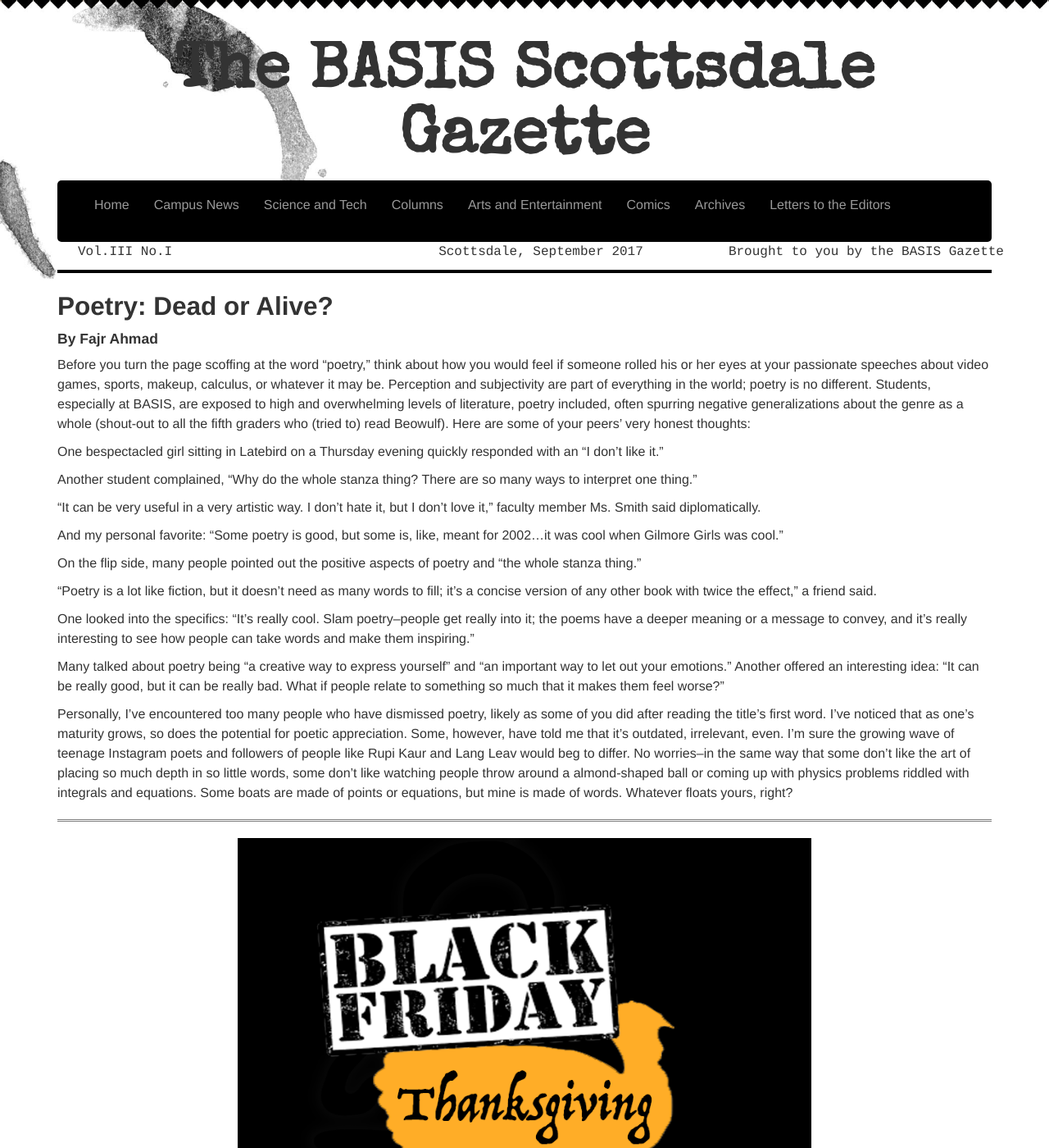
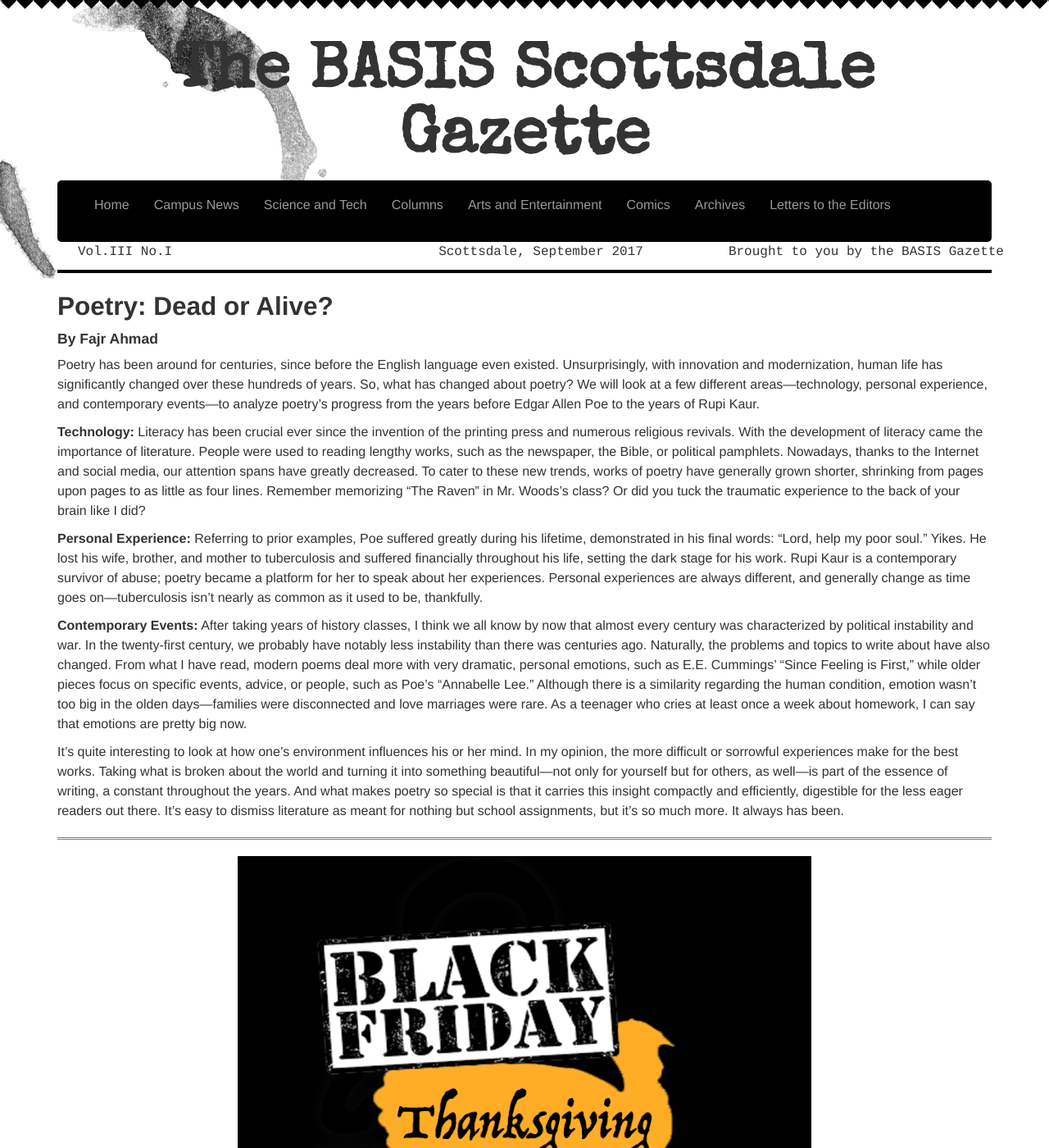
Before and after one commit to Awake99/Awake99.github.io, a Jekyll site: the page built from artent/_posts/2017-09-29-poetry.md, in a window 1280 px wide and 1400 px high. Shown: the whole window at 82% size. Built offline with Jekyll 4.4.1, drawn with Linux system fonts in a browser that asks for light colours; nearby versions of some CDN libraries.

Commit message:
Update 2017-09-29-poetry.md

```diff
--- a/artent/_posts/2017-09-29-poetry.md
+++ b/artent/_posts/2017-09-29-poetry.md
@@ -1,31 +1,21 @@
 ---
 layout: article
 image: /img/11.png
-title: "Poetry: Dead or Alive?"
+title: "Poetry Through the Years"
 excerpt: "Before you turn the page scoffing at the word “poetry,” think about how you would feel if someone rolled his or her eyes at your passionate speeches about video games, sports, makeup, calculus, or whatever it may be."
 ---
 
 <h2>Poetry: Dead or Alive? </h2>
 <h4>By Fajr Ahmad</h4>
 
-Before you turn the page scoffing at the word “poetry,” think about how you would feel if someone rolled his or her eyes at your passionate speeches about video games, sports, makeup, calculus, or whatever it may be. Perception and subjectivity are part of everything in the world; poetry is no different. Students, especially at BASIS, are exposed to high and overwhelming levels of literature, poetry included, often spurring negative generalizations about the genre as a whole (shout-out to all the fifth graders who (tried to) read Beowulf). Here are some of your peers’ very honest thoughts:
+Poetry has been around for centuries, since before the English language even existed. Unsurprisingly, with innovation and modernization, human life has significantly changed over these hundreds of years. So, what has changed about poetry? We will look at a few different areas—technology, personal experience, and contemporary events—to analyze poetry’s progress from the years before Edgar Allen Poe to the years of Rupi Kaur.
 
-One bespectacled girl sitting in Latebird on a Thursday evening quickly responded with an “I don’t like it.”
+<strong>Technology:</strong> Literacy has been crucial ever since the invention of the printing press and numerous religious revivals. With the development of literacy came the importance of literature. People were used to reading lengthy works, such as the newspaper, the Bible, or political pamphlets. Nowadays, thanks to the Internet and social media, our attention spans have greatly decreased. To cater to these new trends, works of poetry have generally grown shorter, shrinking from pages upon pages to as little as four lines. Remember memorizing “The Raven” in Mr. Woods’s class? Or did you tuck the traumatic experience to the back of your brain like I did?
 
-Another student complained, “Why do the whole stanza thing? There are so many ways to interpret one thing.”
+<strong>Personal Experience:</strong> Referring to prior examples, Poe suffered greatly during his lifetime, demonstrated in his final words: “Lord, help my poor soul.” Yikes. He lost his wife, brother, and mother to tuberculosis and suffered financially throughout his life, setting the dark stage for his work. Rupi Kaur is a contemporary survivor of abuse; poetry became a platform for her to speak about her experiences. Personal experiences are always different, and generally change as time goes on—tuberculosis isn’t nearly as common as it used to be, thankfully.
 
-“It can be very useful in a very artistic way. I don’t hate it, but I don’t love it,” faculty member Ms. Smith said diplomatically.
+<strong>Contemporary Events:</strong> After taking years of history classes, I think we all know by now that almost every century was characterized by political instability and war. In the twenty-first century, we probably have notably less instability than there was centuries ago. Naturally, the problems and topics to write about have also changed. From what I have read, modern poems deal more with very dramatic, personal emotions, such as E.E. Cummings’ “Since Feeling is First,” while older pieces focus on specific events, advice, or people, such as Poe’s “Annabelle Lee.” Although there is a similarity regarding the human condition, emotion wasn’t too big in the olden days—families were disconnected and love marriages were rare. As a teenager who cries at least once a week about homework, I can say that emotions are pretty big now.
 
-And my personal favorite: “Some poetry is good, but some is, like, meant for 2002...it was cool when Gilmore Girls was cool.”
-
-On the flip side, many people pointed out the positive aspects of poetry and “the whole stanza thing.”
-
-“Poetry is a lot like fiction, but it doesn’t need as many words to fill; it’s a concise version of any other book with twice the effect,” a friend said.
-
-One looked into the specifics: “It’s really cool. Slam poetry--people get really into it; the poems have a deeper meaning or a message to convey, and it’s really interesting to see how people can take words and make them inspiring.”
-
-Many talked about poetry being “a creative way to express yourself” and “an important way to let out your emotions.” Another offered an interesting idea: “It can be really good, but it can be really bad. What if people relate to something so much that it makes them feel worse?"
-
-Personally, I’ve encountered too many people who have dismissed poetry, likely as some of you did after reading the title’s first word. I’ve noticed that as one’s maturity grows, so does the potential for poetic appreciation. Some, however, have told me that it’s outdated, irrelevant, even. I’m sure the growing wave of teenage Instagram poets and followers of people like Rupi Kaur and Lang Leav would beg to differ. No worries--in the same way that some don’t like the art of placing so much depth in so little words, some don’t like watching people throw around a almond-shaped ball or coming up with physics problems riddled with integrals and equations. Some boats are made of points or equations, but mine is made of words. Whatever floats yours, right?
+It’s quite interesting to look at how one’s environment influences his or her mind. In my opinion, the more difficult or sorrowful experiences make for the best works. Taking what is broken about the world and turning it into something beautiful—not only for yourself but for others, as well—is part of the essence of writing, a constant throughout the years. And what makes poetry so special is that it carries this insight compactly and efficiently, digestible for the less eager readers out there. It’s easy to dismiss literature as meant for nothing but school assignments, but it’s so much more. It always has been.
 
 <hr style="border-color:#7D7D7D;height:0.5px;">
```
